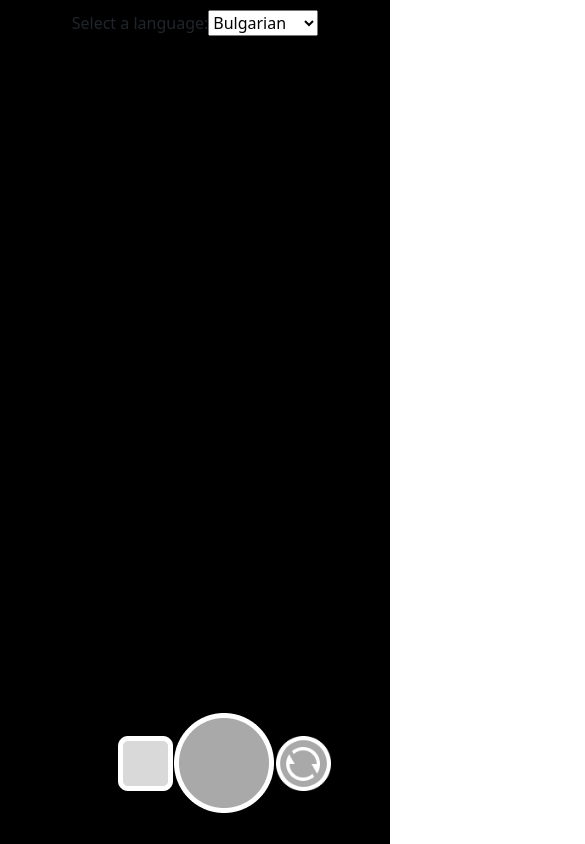
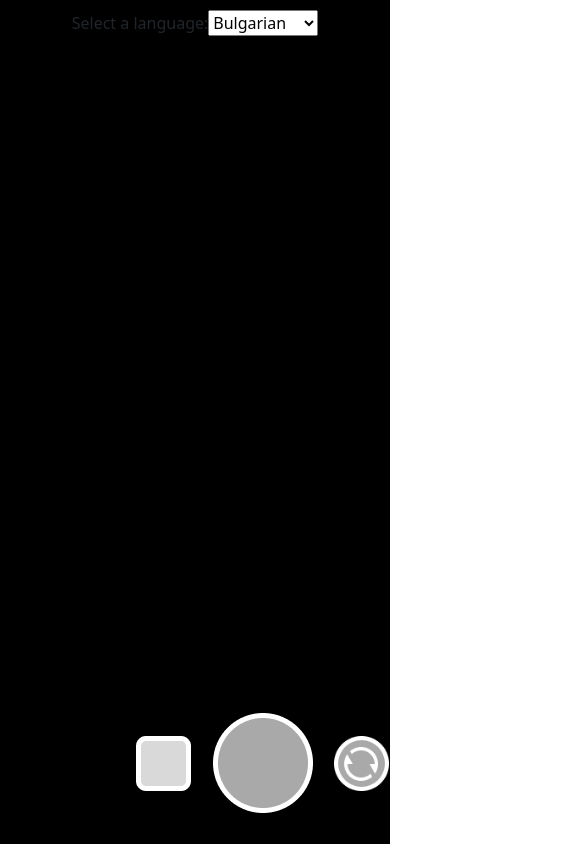
Before and after one commit to btorndorff/AL.I.V.E, a React (Create React App) app: page / in a window 390 px wide. Shown: the top 844 px of the page, 585 px wide, since content can reach past the window. Built offline with nearby package versions, Linux system fonts and the light colour scheme; no server answers.

Commit message:
mobile UI fixes

```diff
--- a/src/App.css
+++ b/src/App.css
@@ -71,7 +71,8 @@ body {
   justify-content: center;
   background-color: #000;
   position: relative;
-  height: 100%;
+  height: 100vh;
+  overflow-y: hidden;
 }
 
 .buttons-container {
@@ -84,6 +85,11 @@ body {
   box-sizing: border-box;
   z-index: 1;
   width: 50%;
+}
+
+.buttons-container * {
+  margin-left: 7%;
+  margin-right: 7%;
 }
 
 .switch-button {
@@ -132,7 +138,6 @@ body {
   text-align: center;
   margin-right: 5px;
 
-
 }
 
 @keyframes App-logo-spin {
```
